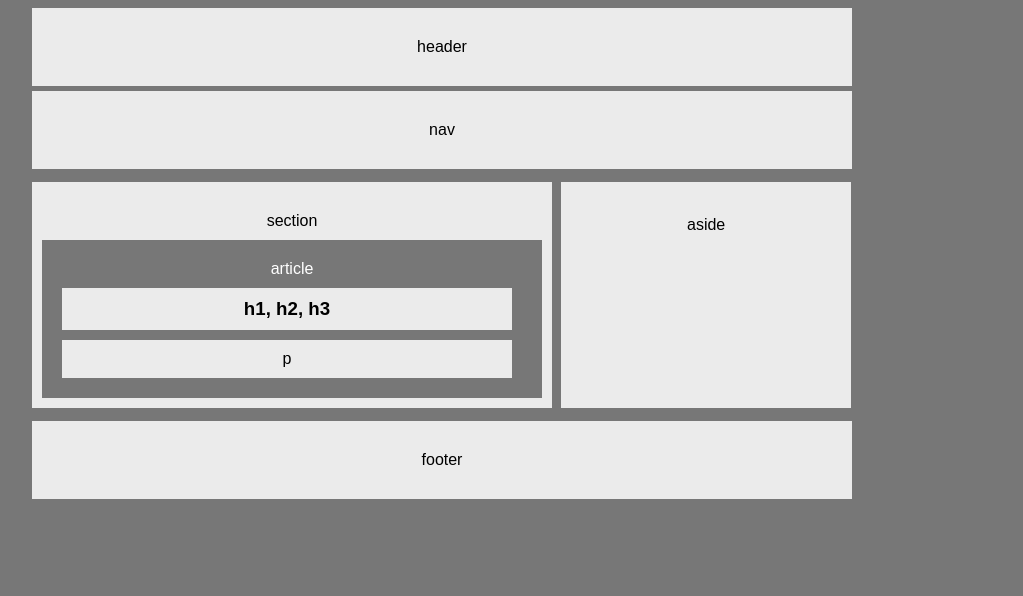
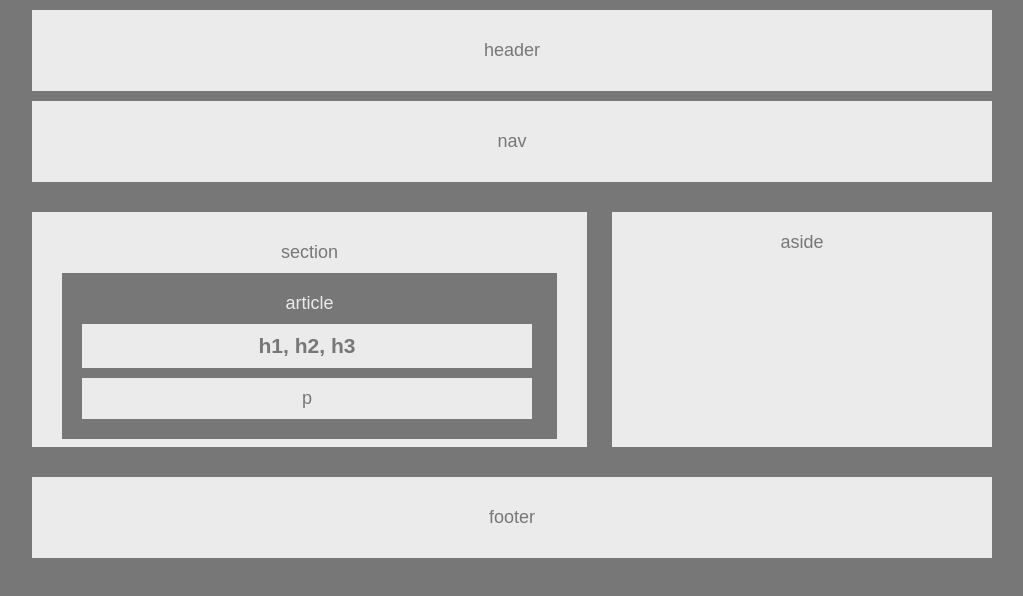
Before and after one commit to ojshakewell/HW-Wireframe, a plain HTML site: page index.html in a window 1280 px wide. Shown: the whole page, without its empty margins (76-1099 px from the left). Drawn offline with Linux system fonts and the light colour scheme.

Commit message:
easier assignment final draft

```diff
--- a/index.html
+++ b/index.html
@@ -10,42 +10,37 @@
 
 <body>
 
-	<div>
+	<div class="wrapper">
 
 		<header>header</header>
 
-		<nav>nav<!--<a href="#">nav</a> --></nav>
+		<nav>nav</nav>
 
-	<table>
-		<tr>
+		<div  class="clearfix">
 
-			<td>
-				<section>
+			<section>
 
-					<div>section</div>
+				<div>section</div>
 
 					<article>
 
 						<div class="art1">article</div>
+
 							<h1>h1, h2, h3</h1>
 
 							<p>p</p>
 
 					</article>
 
-				</section>
-			</td>
+			</section>
 
-			<td>
-				<aside>aside</aside>
-			</td>
+			<aside>aside</aside>
 
-		</tr>
-	</table>
+		</div>
 
 		<footer>footer</footer>
 
-</div>
+	</div>
 
 </body>
 </html>
--- a/style.css
+++ b/style.css
@@ -17,20 +17,24 @@ font-size: 18px
 
 
 */
+.wrapper {
+	width: 960px;
+	font-family: 'Arial', 'Helvetica Neue', Helvetica, sans-serif;
+	font-size: 18px;
+	color: #777;
+	text-align: center;
+	margin-left: 100px;
+}
+
 body {
-	font-family: 'Arial', 'Helvetica Neue', Helvetica, sans-serif;
-	font-size: 18px
-	font-color: #777;
-	text-align: center;
-	width: 960px;
 	background-color: #777;
-	/*padding: 5px;*/
 }
 
 header, nav, footer {
-	width: 760px;
-	padding: 30px;
-	margin: 5px 100px 5px 100px;
+	padding-top: 30px;
+	padding-bottom: 30px;
+	margin-top: 10px;
+	margin-bottom: 10px;
 }
 
 header, nav, footer, section, aside, h1, p {
@@ -38,8 +42,11 @@ header, nav, footer, section, aside, h1, p {
 }
 
 section {
-	width: 500px;
-	padding: 30px 10px 10px 10px;
+	float: left;
+	width: 495px;
+	height: 175px;
+	padding: 30px;
+	margin: 20px 20px 20px 0;
 }
 
 article {
@@ -47,27 +54,29 @@ article {
 	padding-top: 20px;
 	padding-bottom: 10px;
 	background-color: #777;
+
 }
 
 .art1 {
-	color: white;
+	color: #ebebeb;
 }
 
 h1, p {
-	margin-top: 10px;
-	padding-top: 10px;
-	padding-bottom: 10px;
-	margin-bottom: 10px;
-	margin-left: 20px;
+	margin: 10px 0 10px 20px;
+	padding: 10px 0 10px 0;
 	width: 450px;
 }
 
 aside{
-	padding: 34px 126px 174px 126px;
-	margin: 5px;
+	float: right;
+	width: 380px;
+	padding: 20px 0px 20px 0px;
+	margin-top: 20px;
+	height: 195px;
 }
 
-table{
-	width: 760px;
-	margin-left: 97px;
+.clearfix::after {
+    content: "";
+    clear: both;
+    display: table;
 }
```
